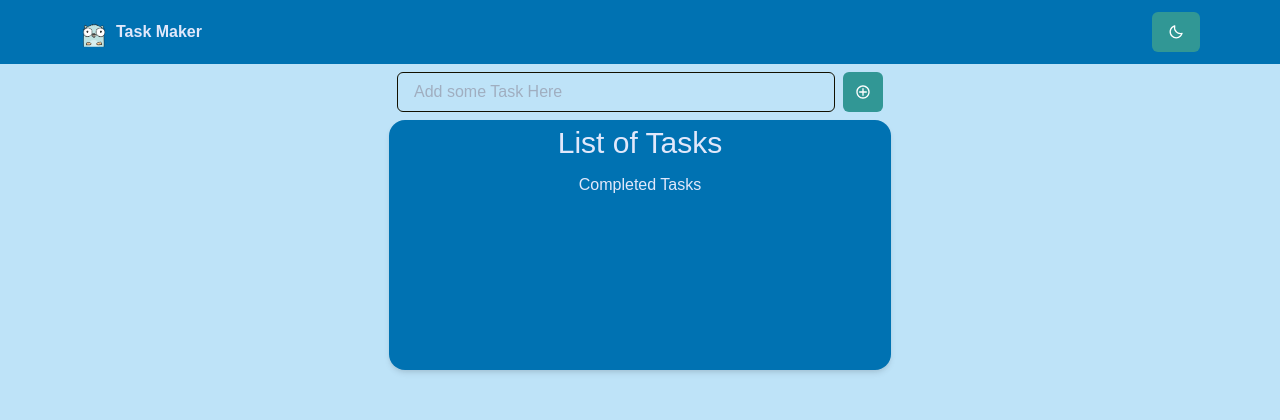
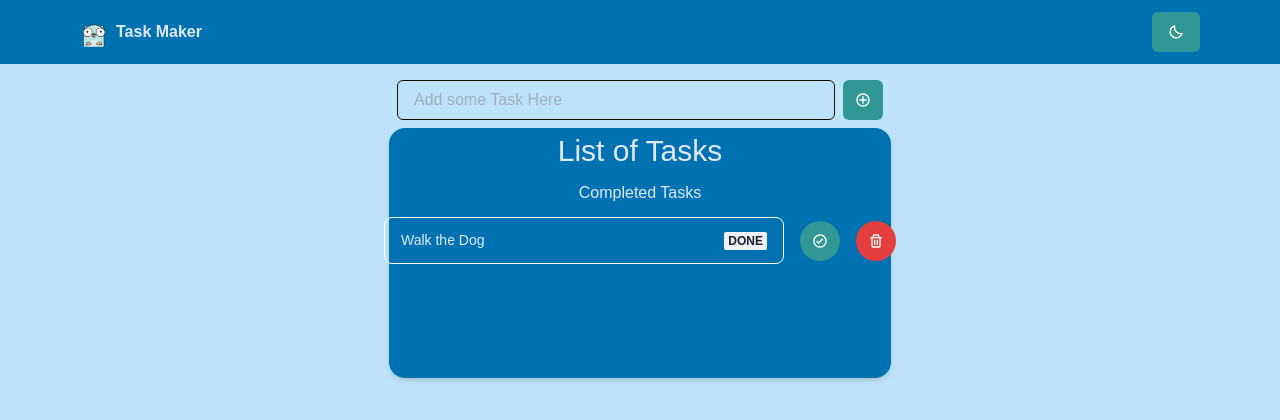
Before and after one commit to bryancastillo10/TaskMaker, a React (Vite) app in the folder client/: page / in a window 1280 px wide. Shown: the top 420 px of the page. Built offline with nearby package versions, Linux system fonts and the light colour scheme.

Commit message:
lesson 4b: Static UI layout

```diff
--- a/client/package.json
+++ b/client/package.json
@@ -13,6 +13,7 @@
     "@chakra-ui/react": "^2.8.0",
     "@emotion/react": "^11.13.3",
     "@emotion/styled": "^11.13.0",
+    "@tanstack/react-query": "^5.59.20",
     "next-themes": "^0.4.3",
     "react": "^18.3.1",
     "react-dom": "^18.3.1",
--- a/client/src/App.tsx
+++ b/client/src/App.tsx
@@ -1,17 +1,17 @@
-import {  Stack, Container } from "@chakra-ui/react";
+import { VStack, Container } from "@chakra-ui/react";
 import Navbar from "./components/Navbar";
 import AddToDo from "./components/AddToDo";
 import ToDoList from "./components/ToDoList";
 
 const App = () => {
   return (
-    <Stack  gap="0"  justifyContent="center">
+    <VStack>
       <Navbar />
-      <Container w="full">
+      <Container>
         <AddToDo />
         <ToDoList/>
       </Container>
-    </Stack>
+    </VStack>
   );
 };
 
--- a/client/src/components/AddToDo.tsx
+++ b/client/src/components/AddToDo.tsx
@@ -1,10 +1,10 @@
-import { Stack, Flex, Input, IconButton, useColorMode } from "@chakra-ui/react";
+import { Stack, Flex, Input, IconButton, StackDivider, useColorMode } from "@chakra-ui/react";
 import { CgAdd } from "react-icons/cg";
 
 const AddToDo = () => {
   const { colorMode } = useColorMode();
   return (
-    <Stack>
+    < Stack spacing="8" divider={<StackDivider borderColor="gray.200" />}>
       <Flex p="2" gap="2">
         <Input
           color={colorMode === "dark" ? "white" : "black"}
--- /dev/null
+++ b/client/src/components/ToDoItem.tsx
@@ -0,0 +1,40 @@
+import { BiCheckCircle, BiTrash } from "react-icons/bi";
+import { Flex,  Text, Badge,IconButton } from "@chakra-ui/react";
+
+const ToDoItem = () => {
+    return (
+      <Flex justify="space-between" align="center" w={{base:"26rem",sm:"20rem", md:"32rem" }} gap="4">
+        <Flex
+          flex="1"
+          w="fit"
+          py="3"
+          px="4"
+          border="1px"
+          borderColor="white"
+          justifyContent="space-between"
+          align="center"
+          borderRadius="lg"
+          gap="12"
+        >
+          <Text fontSize="14px">
+            Walk the Dog
+          </Text>
+          <Badge variant="subtle">Done</Badge>
+        </Flex>
+        <IconButton
+          colorScheme="teal"
+          aria-label="Done"
+          icon={<BiCheckCircle />}
+          borderRadius="full"
+        />
+        <IconButton
+          colorScheme="red"
+          aria-label="Delete"
+          icon={<BiTrash />}
+          borderRadius="full"
+        />
+      </Flex>
+    );
+}
+
+export default ToDoItem;
--- a/client/src/components/ToDoList.tsx
+++ b/client/src/components/ToDoList.tsx
@@ -1,4 +1,5 @@
 import { VStack, Text, Flex, Spinner } from "@chakra-ui/react";
+import ToDoItem from "./ToDoItem";
 const ToDoList = () => {
   const isLoading = false;
   return (
@@ -16,8 +17,9 @@ const ToDoList = () => {
         />
       </Flex>)}
       <Flex>
-        <VStack alignItems="center" gap="3">
+        <VStack alignItems="center" gap="3" px="8">
           <Text>Completed Tasks</Text>
+          <ToDoItem/>
         </VStack>
       </Flex>
     </VStack>
```
Also changed, not shown: 1 other file (tests, documents, lock files or other folders).
